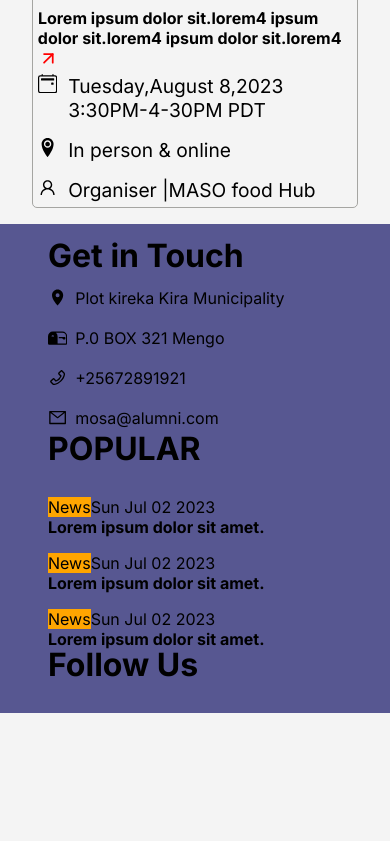
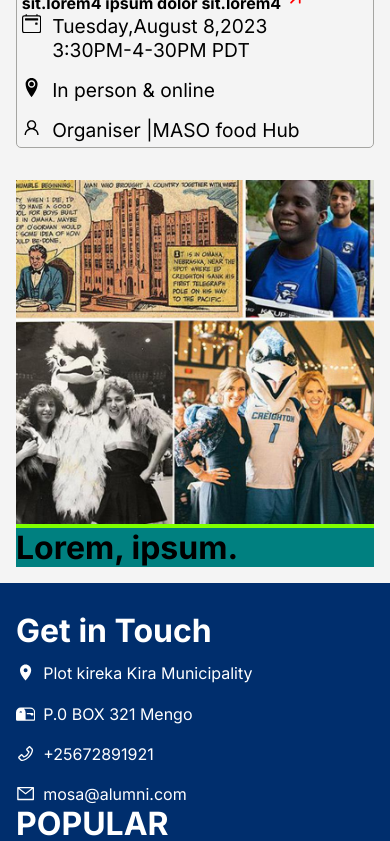
Before and after one commit to iroid2/alumni22, a Next.js app: page / in a window 390 px wide. Shown: the part 1156-1997 px from the top of the page. Before the commit the page ends 1869 px from the top, so only its background shows below. Built offline with nearby package versions, Linux system fonts and the light colour scheme; a web font is replaced by a local one.

Commit message:
Did some responsivens

```diff
--- a/app/globals.scss
+++ b/app/globals.scss
@@ -3,6 +3,7 @@
 @import "./styles/heroSectn";
 @import "./styles/events";
 @import "./styles/footer";
+@import "./styles/archive";
 body {
   width: 100vw;
   min-height: 100vh;
--- a/app/page.js
+++ b/app/page.js
@@ -1,3 +1,4 @@
+import Archives from "@/components/Archives";
 import Events from "@/components/Events";
 import Header from "@/components/Header";
 import HeroSectn from "@/components/HeroSectn";
@@ -8,6 +9,7 @@ export default function page() {
     <div>
       <HeroSectn />
       <Events />
+      <Archives />
     </div>
   );
 }
--- /dev/null
+++ b/app/styles/_archive.scss
@@ -0,0 +1,37 @@
+.archives {
+  // background-color: red;
+  width: 100vw;
+  height: 100vh;
+  padding: 1rem 2rem;
+  @media (max-width: 768px) {
+    padding: 1rem;
+    height: auto;
+  }
+  .archives-top {
+    width: 100%;
+    display: flex;
+    @media (max-width: 768px) {
+      flex-direction: column;
+    }
+    .leftArchive {
+      position: relative;
+      width: 50%;
+      background-color: chartreuse;
+      height: 100%;
+      @media (max-width: 768px) {
+        width: 100%;
+      }
+      img {
+        width: 100%;
+        height: 100%;
+      }
+    }
+    .rightArchive {
+      width: 50%;
+      background-color: teal;
+      @media (max-width: 768px) {
+        width: 100%;
+      }
+    }
+  }
+}
--- a/app/styles/_events.scss
+++ b/app/styles/_events.scss
@@ -1,9 +1,10 @@
 .events {
   padding: 2rem;
-  width: 100%;
+  width: 100vw;
   padding: 1rem 2rem;
   height: 59vh;
   @media (max-width: 768px) {
+    padding: 1rem;
     height: auto;
   }
   .eventsCards {
@@ -12,6 +13,9 @@
 
     grid-template-columns: repeat(auto-fit, minmax(10rem, 1fr));
     gap: 1rem;
+    @media (max-width: 768px) {
+      grid-template-columns: repeat(auto-fit, minmax(14rem, 3fr));
+    }
     .eventCard {
       color: black;
       padding: 1rem;
--- a/app/styles/_footer.scss
+++ b/app/styles/_footer.scss
@@ -1,11 +1,14 @@
 .footer {
-  background-color: rgb(87, 87, 145);
+  background-color: #002e6d;
+  padding: 2rem 2.3rem;
   width: 100%;
-  height: 40vh;
+  height: 50vh;
+  color: white;
   display: flex;
   justify-content: space-between;
   padding: 1rem 3rem;
   @media (max-width: 768px) {
+    padding: 2rem 1rem;
     flex-direction: column;
     height: auto;
   }
@@ -13,7 +16,7 @@
     h1 {
       line-height: 2rem;
       padding-bottom: 1rem;
-      border-bottom: 4px solid red;
+      // border-bottom: 4px solid red;
       @media (max-width: 768px) {
         border-bottom: none;
       }
@@ -36,14 +39,20 @@
     h1 {
       line-height: 2rem;
       padding-bottom: 1rem;
-      border-bottom: 4px solid red;
+      // border-bottom: 4px solid red;
       @media (max-width: 768px) {
         border-bottom: none;
       }
     }
     .popular-events {
+      display: flex;
+      flex-direction: column;
+
       .top-popular-sectn {
         margin-top: 1rem;
+        display: flex;
+        gap: 1rem;
+        padding: 0.2rem;
         .news {
           background-color: orange;
         }
@@ -54,7 +63,7 @@
     h1 {
       line-height: 2rem;
       padding-bottom: 1rem;
-      border-bottom: 4px solid red;
+      // border-bottom: 4px solid red;
       @media (max-width: 768px) {
         border-bottom: none;
       }
--- a/app/styles/_header.scss
+++ b/app/styles/_header.scss
@@ -41,7 +41,7 @@ $primFont: "Montserrat", sans-serif;
 
     .banner {
       width: 100%;
-      background-color: rgb(3, 23, 207);
+      // background-color: rgb(3, 23, 207);
       padding: 1rem 1.4rem;
       display: flex;
       gap: 2rem;
@@ -52,6 +52,7 @@ $primFont: "Montserrat", sans-serif;
       }
       .headIcon {
         font-size: 1.5rem;
+        color: #002e6d;
       }
       p {
         display: flex;
@@ -60,6 +61,8 @@ $primFont: "Montserrat", sans-serif;
 
       button {
         font-weight: 600;
+        background-color: #002e6d;
+        color: white;
         width: 12%;
         padding: 0.7rem 0.8rem;
         border-radius: 10px;
--- /dev/null
+++ b/components/ArchiveCard.jsx
@@ -0,0 +1,15 @@
+import Image from "next/image";
+import React from "react";
+
+export default function ArchiveCard() {
+  return (
+    <>
+      <div className="leftArchive">
+        <Image src={"/images/achiv.jpg"} alt="" width={300} height={200} />
+      </div>
+      <div className="rightArchive">
+        <h1>Lorem, ipsum.</h1>
+      </div>
+    </>
+  );
+}
--- /dev/null
+++ b/components/Archives.jsx
@@ -0,0 +1,14 @@
+import React from "react";
+import ArchiveCard from "./ArchiveCard";
+
+export default function Archives() {
+  return (
+    <div className="archives">
+      <div className="archives-top">
+        <ArchiveCard />
+      </div>
+      <div className="archives-community"></div>
+      <div className="archives-top"></div>
+    </div>
+  );
+}
--- a/components/Header.jsx
+++ b/components/Header.jsx
@@ -30,7 +30,7 @@ export default function Header() {
             Get Invloved <IoIosInformationCircle className="center headIcon" />{" "}
           </p>
           <button>Make a Gift</button>
-          <BiSearchAlt className="center headIcon" />
+          <BiSearchAlt className=" center headIcon" />
         </div>
         <div className="navBar df spaceBtn ">
           <div className="nav-links center ">
```
Also changed, not shown: public/images/achiv.jpg (added).
